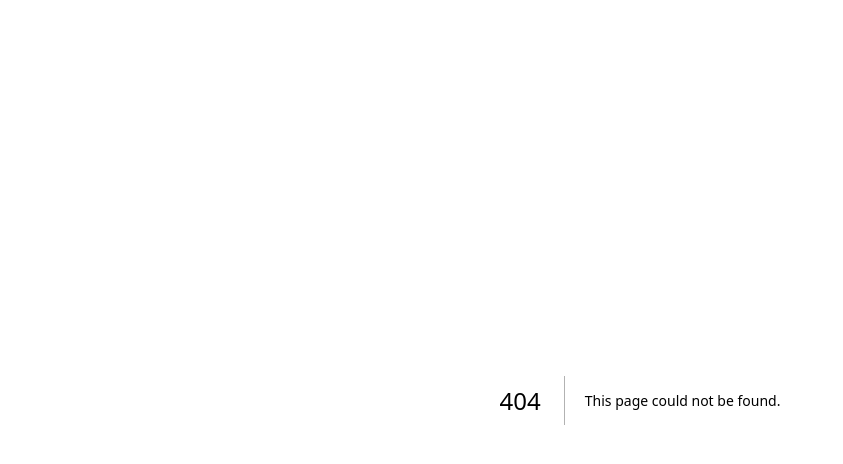
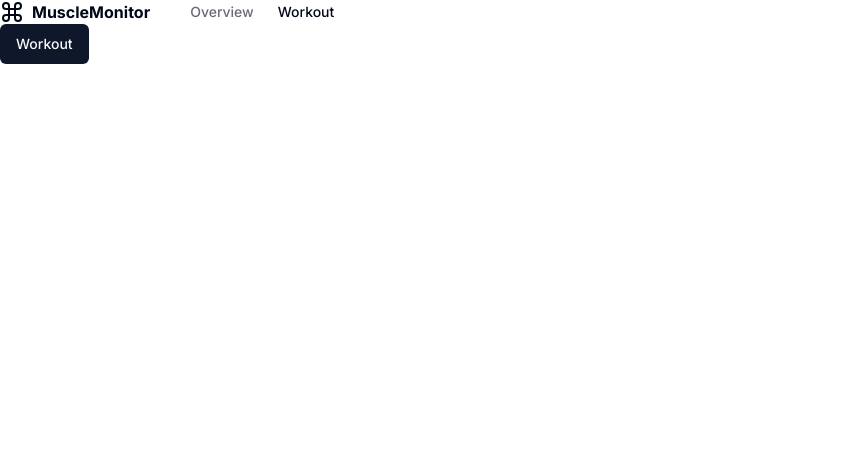
Before and after one commit to iEnergyy/muscle-monitor, a Next.js app: page /workout in a window 1280 px wide. Before the commit this address had no page. Shown: the top 464 px of the page, without its empty margins (0-843 px from the left). Built offline with nearby package versions, Linux system fonts and the light colour scheme.

Commit message:
navbar functionally working

```diff
--- /dev/null
+++ b/app/overview/page.tsx
@@ -0,0 +1,16 @@
+import { MainNav } from "@/components/main-nav"
+import { Button } from "@/components/ui/button"
+import { baseNavConfig } from "@/config/base-nav"
+
+export const metadata = {
+    title: "Overview",
+}
+
+export default function OverviewPage() {
+    return (
+        <div>
+            <MainNav items={baseNavConfig.mainNav} />
+            <Button>Overview</Button>
+        </div>
+    )
+}
--- a/app/page.tsx
+++ b/app/page.tsx
@@ -1,9 +1,12 @@
+import { MainNav } from '@/components/main-nav'
 import { Button } from '@/components/ui/button'
+import { baseNavConfig } from '@/config/base-nav'
 import Image from 'next/image'
 
 export default function Home() {
   return (
     <main className="flex min-h-screen flex-col items-center justify-between p-24">
+      <MainNav items={baseNavConfig.mainNav} />
       <div className="z-10 max-w-5xl w-full items-center justify-between font-mono text-sm lg:flex">
         <p className="fixed left-0 top-0 flex w-full justify-center border-b border-gray-300 bg-gradient-to-b from-zinc-200 pb-6 pt-8 backdrop-blur-2xl dark:border-neutral-800 dark:bg-zinc-800/30 dark:from-inherit lg:static lg:w-auto  lg:rounded-xl lg:border lg:bg-gray-200 lg:p-4 lg:dark:bg-zinc-800/30">
           Get started by editing&nbsp;
--- /dev/null
+++ b/app/workout/page.tsx
@@ -0,0 +1,16 @@
+import { MainNav } from "@/components/main-nav"
+import { Button } from "@/components/ui/button"
+import { baseNavConfig } from "@/config/base-nav"
+
+export const metadata = {
+    title: "Workout",
+}
+
+export default function WorkoutPage() {
+    return (
+        <div>
+            <MainNav items={baseNavConfig.mainNav} />
+            <Button>Workout</Button>
+        </div>
+    )
+}
--- /dev/null
+++ b/components/icons.tsx
@@ -0,0 +1,7 @@
+import { Command, LucideIcon } from "lucide-react";
+
+export type Icon = LucideIcon;
+
+export const Icons = {
+    logo: Command
+}
--- /dev/null
+++ b/components/main-nav.tsx
@@ -0,0 +1,59 @@
+"use client"
+
+import * as React from "react"
+import Link from "next/link"
+import {useSelectedLayoutSegment} from "next/navigation"
+import {MainNavItem} from "@/types"
+import { siteConfig } from "@/config/site"
+import { Icons } from "@/components/icons"
+import { cn } from "@/lib/utils"
+
+interface MainNavProps {
+    items?: MainNavItem[]
+    children?: React.ReactNode
+  }
+
+export function MainNav({ items, children }: MainNavProps){
+    const segment = useSelectedLayoutSegment()
+    // const [showMobileMenu, setShowMobileMenu] = React.useState<boolean>(false)
+
+    return(
+        <div className="flex gap-6 md:gap-10">
+      <Link href="/" className="hidden items-center space-x-2 md:flex">
+        <Icons.logo />
+        <span className="hidden font-bold sm:inline-block">
+          {siteConfig.name}
+        </span>
+      </Link>
+      {items?.length ? (
+        <nav className="hidden gap-6 md:flex">
+          {items?.map((item, index) => (
+            <Link
+              key={index}
+              href={item.disabled ? "#" : item.href}
+              className={cn(
+                "flex items-center text-lg font-medium transition-colors hover:text-foreground/80 sm:text-sm",
+                item.href.startsWith(`/${segment}`)
+                  ? "text-foreground"
+                  : "text-foreground/60",
+                item.disabled && "cursor-not-allowed opacity-80"
+              )}
+            >
+              {item.title}
+            </Link>
+          ))}
+        </nav>
+      ) : null}
+      {/* <button
+        className="flex items-center space-x-2 md:hidden"
+        onClick={() => setShowMobileMenu(!showMobileMenu)}
+      >
+        {showMobileMenu ? <Icons.close /> : <Icons.logo />}
+        <span className="font-bold">Menu</span>
+      </button>
+      {showMobileMenu && items && (
+        <MobileNav items={items}>{children}</MobileNav>
+      )} */}
+    </div>
+    )
+}
--- /dev/null
+++ b/config/base-nav.ts
@@ -0,0 +1,14 @@
+import { BaseNavConfig } from "@/types";
+
+export const baseNavConfig: BaseNavConfig = {
+    mainNav: [
+        {
+            title: "Overview",
+            href:"/overview"
+        },
+        {
+            title: "Workout",
+            href: "/workout"
+        }
+    ]
+}
--- /dev/null
+++ b/config/site.ts
@@ -0,0 +1,13 @@
+import { SiteConfig } from "../types"
+
+export const siteConfig: SiteConfig = {
+  name: "MuscleMonitor",
+  description:
+    "An open source application built to learn Next.js and creating a cool fitness app.",
+  url: "https://tx.shadcn.com",
+  ogImage: "https://tx.shadcn.com/og.jpg",
+  links: {
+    twitter: "https://twitter.com/maiguelll",
+    github: "https://github.com/iEnergyy/muscle-monitor",
+  },
+}
```
Also changed, not shown: types/index.d.ts (added, +38 -0 lines).
